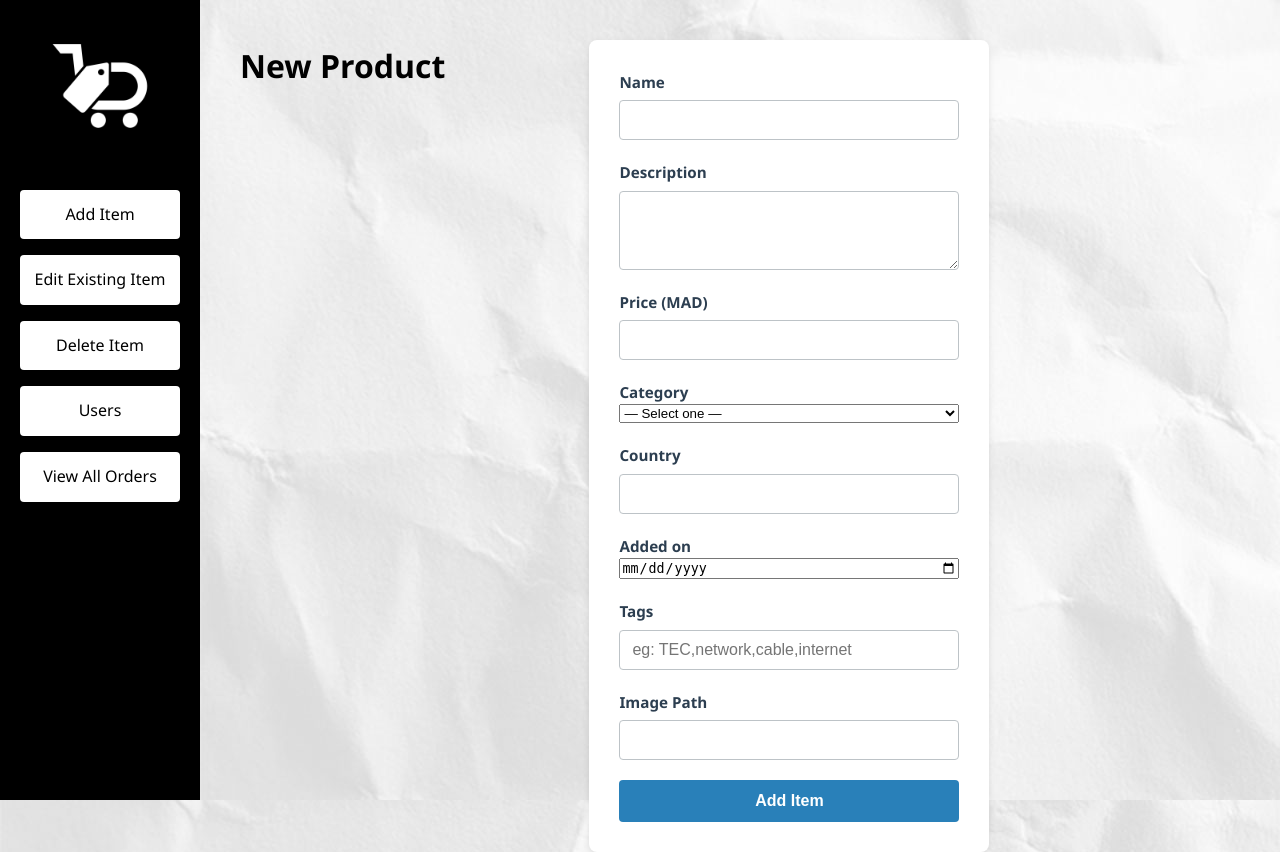
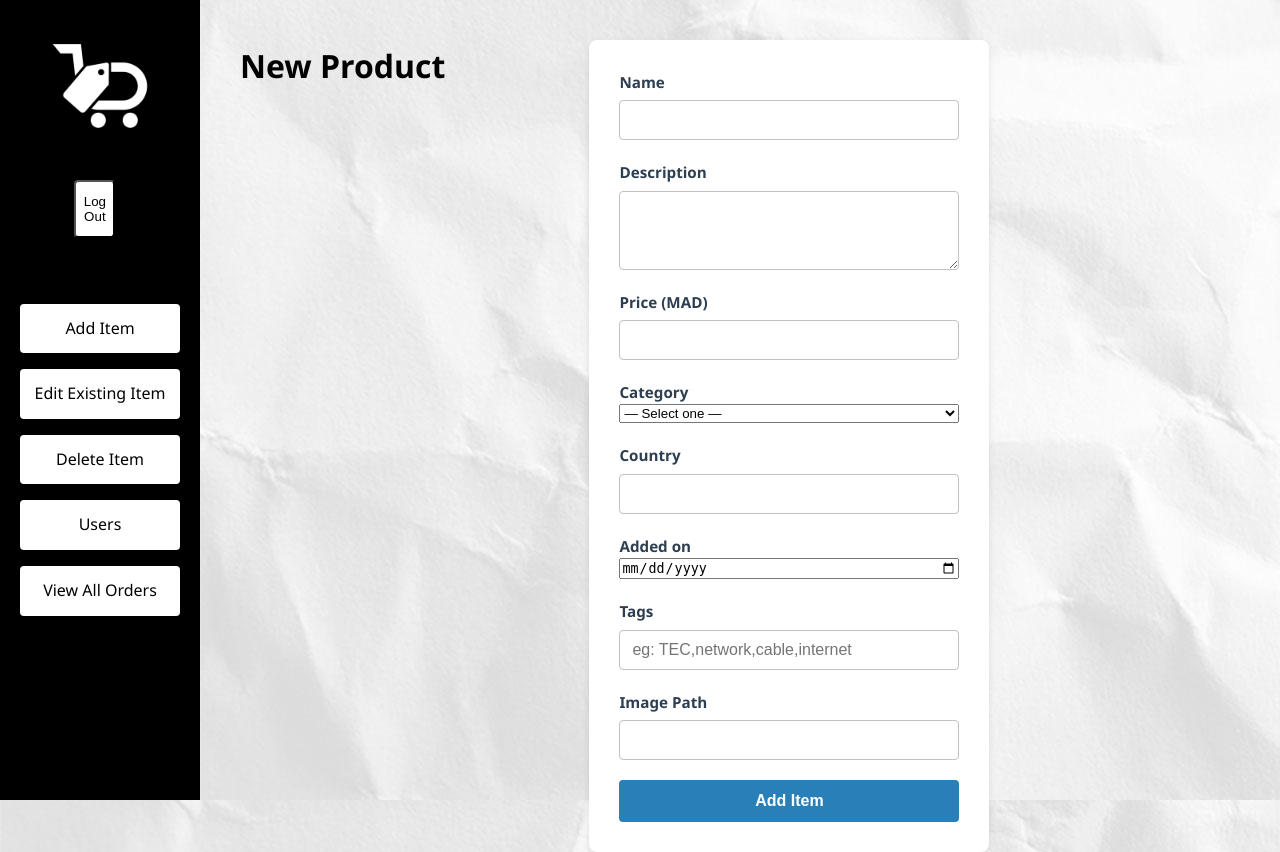
Before and after one commit to NBohair/miniPt, a PHP site: page /add_item.php in a window 1280 px wide. Run offline with PHP 8.4, Linux system fonts and the light colour scheme; data that the repository does not hold is empty.

Commit message:
Update sidebare.php

```diff
--- a/partials/sidebare.php
+++ b/partials/sidebare.php
@@ -1,17 +1,19 @@
-<!-- sidebar.php -->
 <aside class="sidebar">
   <div class="sidebar-logo">
     <a href="admin.php">
       <img src="images/logowhite.png" alt="DimaBuy Logo">
     </a>
   </div>
-    <nav class="sidebar-nav">
+
+  <form method="post" action="logout.php" style="margin: 20px 0;">
+    <button type="submit" class="nav-btn">Log Out</button>
+  </form>
+
+  <nav class="sidebar-nav">
     <a href="add_item.php"    class="nav-btn">Add Item</a>
     <a href="edit_item.php"   class="nav-btn">Edit Existing Item</a>
     <a href="delete_item.php" class="nav-btn">Delete Item</a>
     <a href="users.php"       class="nav-btn">Users</a>
     <a href="orders.php"      class="nav-btn">View All Orders</a>
-</nav>
-
   </nav>
 </aside>
```
